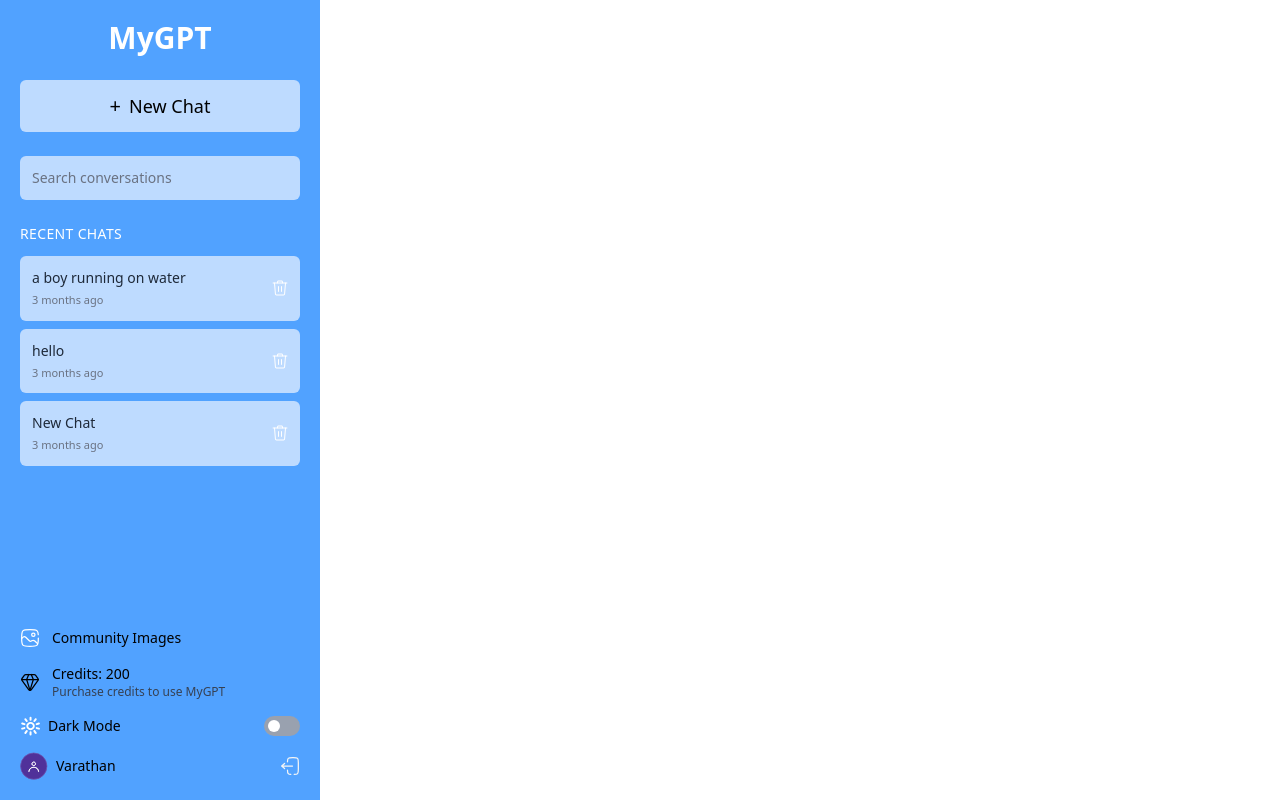
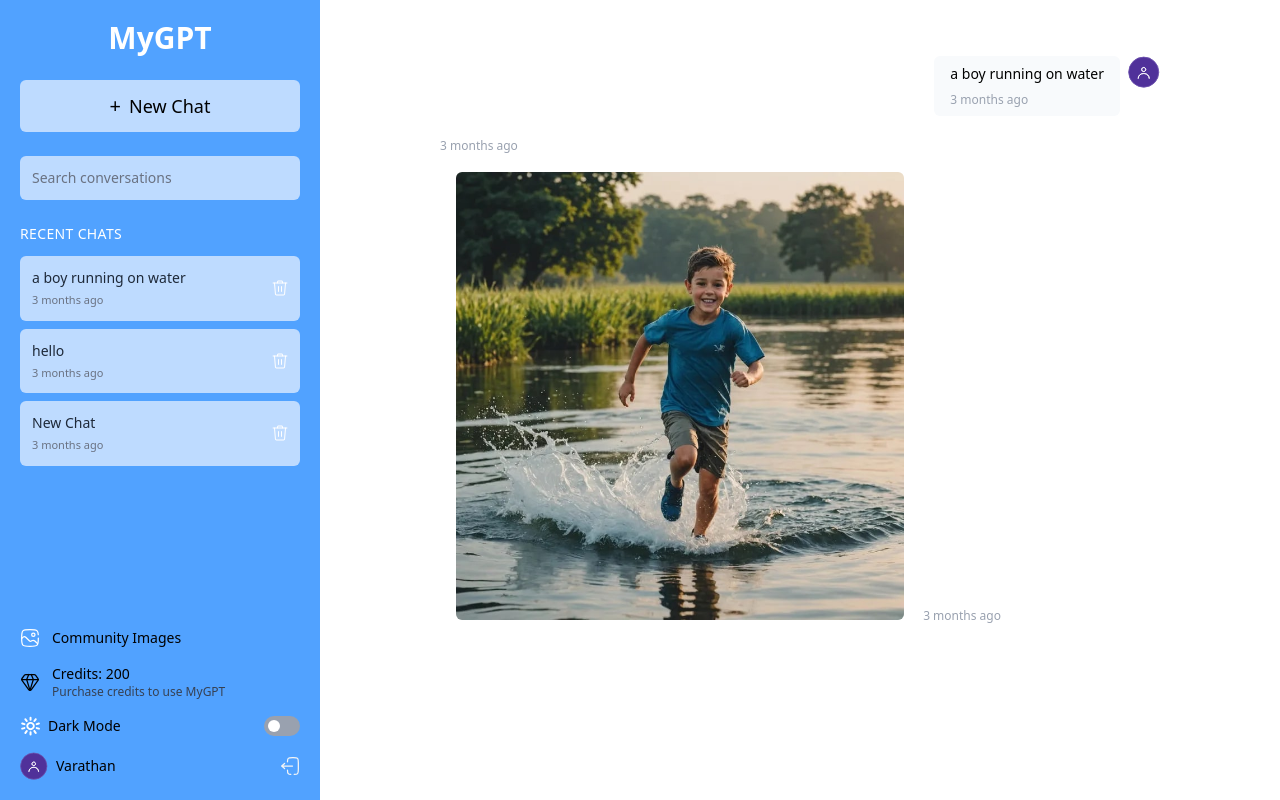
Before and after one commit to Nkugavarathan/ai-chatbot-mern, a React (Vite) app in the folder frontend/: page / in a window 1280 px wide. Built offline with nearby package versions, Linux system fonts and the light colour scheme.

Commit message:
installed prismjs,markdown

```diff
--- a/frontend/package.json
+++ b/frontend/package.json
@@ -12,8 +12,11 @@
   "dependencies": {
     "@tailwindcss/vite": "^4.1.16",
     "moment": "^2.30.1",
+    "primjs": "^0.6.5",
+    "prismjs": "^1.30.0",
     "react": "^19.1.1",
     "react-dom": "^19.1.1",
+    "react-markdown": "^10.1.0",
     "react-router-dom": "^7.9.5",
     "tailwindcss": "^4.1.16"
   },
--- a/frontend/src/App.jsx
+++ b/frontend/src/App.jsx
@@ -5,6 +5,7 @@ import ChatBox from "./components/ChatBox"
 import Credits from "./pages/Credits"
 import Community from "./pages/Community"
 import { assets } from "./assets/assets"
+import "./assets/prism.css"
 function App() {
   const [isMenuOpen, setIsMenuOpen] = useState(false)
 
--- a/frontend/src/components/ChatBox.jsx
+++ b/frontend/src/components/ChatBox.jsx
@@ -1,5 +1,6 @@
 import React, { useState, useEffect } from "react"
 import { useAppContext } from "../context/AppContext"
+import Message from "./Message"
 
 function ChatBox() {
   const { selectedChat, theme } = useAppContext()
@@ -30,6 +31,9 @@ function ChatBox() {
             </p>
           </div>
         )}
+        {messages.map((message, index) => (
+          <Message key={index} message={message} />
+        ))}
       </div>
     </div>
   )
--- a/frontend/src/components/Message.jsx
+++ b/frontend/src/components/Message.jsx
@@ -1,7 +1,45 @@
-import React from "react"
-
-function Message() {
-  return <div>Message</div>
+import React, { useEffect } from "react"
+import { assets } from "../assets/assets"
+import Markdown from "react-markdown"
+import moment from "moment"
+import Prism from "prismjs"
+function Message({ message }) {
+  useEffect(() => {
+    Prism.highlightAll()
+  }, [message.content])
+  return (
+    <div>
+      {" "}
+      {message.role === "user" ? (
+        <div className="flex items-start justify-end my-4 gap-2">
+          <div className="flex flex-col gap-2 p-2 px-4 bg-slate-50 rounded-md max-w-2xl">
+            <p className="text-sm dark:text-primary">{message.content}</p>
+            <span className="text-xs text-gray-400 dark:text-[#B1A6C0]">
+              {moment(message.timestamp).fromNow()}
+            </span>
+          </div>
+          <img src={assets.user_icon} alt="" className="w-8 rounded-full" />
+        </div>
+      ) : (
+        <div className="inline-flex flex-col gap-2 p-2 px-4 max-w-2xl bg-primay/20 dark:bg-[#57317C]">
+          {message.isImage ? (
+            <img
+              src={message.content}
+              className="w-full max-w-md mt-2 rounded-md"
+            />
+          ) : (
+            <div className="text-sm dark:text-primary reset-tw">
+              <Markdown>{message.content}</Markdown>
+            </div>
+          )}
+        </div>
+      )}
+      <span className="text-xs text-gray-400 dark:text-[#B1A6C0]">
+        {" "}
+        {moment(message.timestamp).fromNow()}
+      </span>
+    </div>
+  )
 }
 
 export default Message
--- a/frontend/src/index.css
+++ b/frontend/src/index.css
@@ -1,3 +1,7 @@
 @import "tailwindcss";
 
 @custom-variant dark (&:where (.dark,.dark *));
+
+.reset-tw:not(pre):not(code){
+    all:revert;
+}
```
Also changed, not shown: 1 other file (tests, documents, lock files or other folders).
